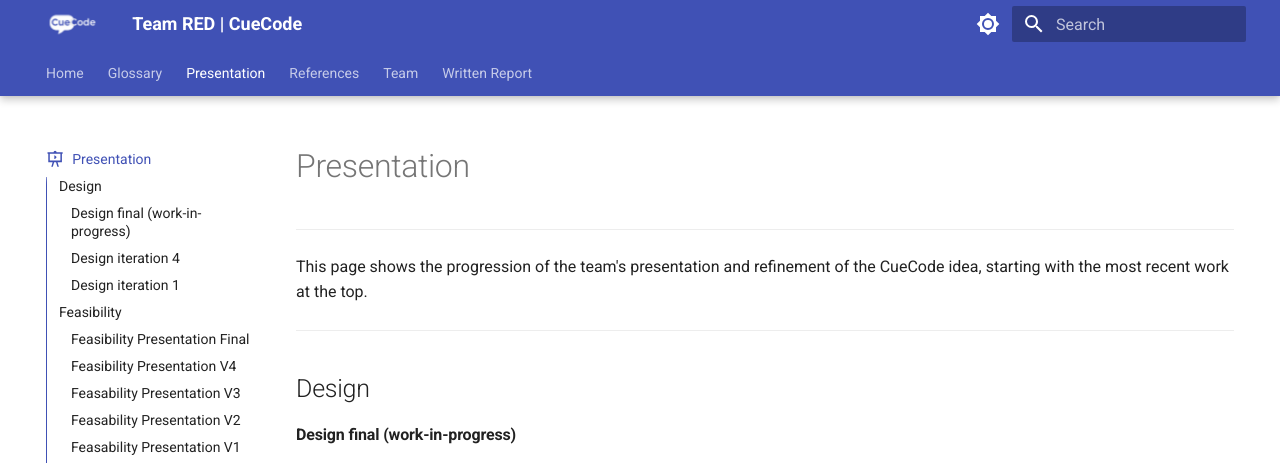
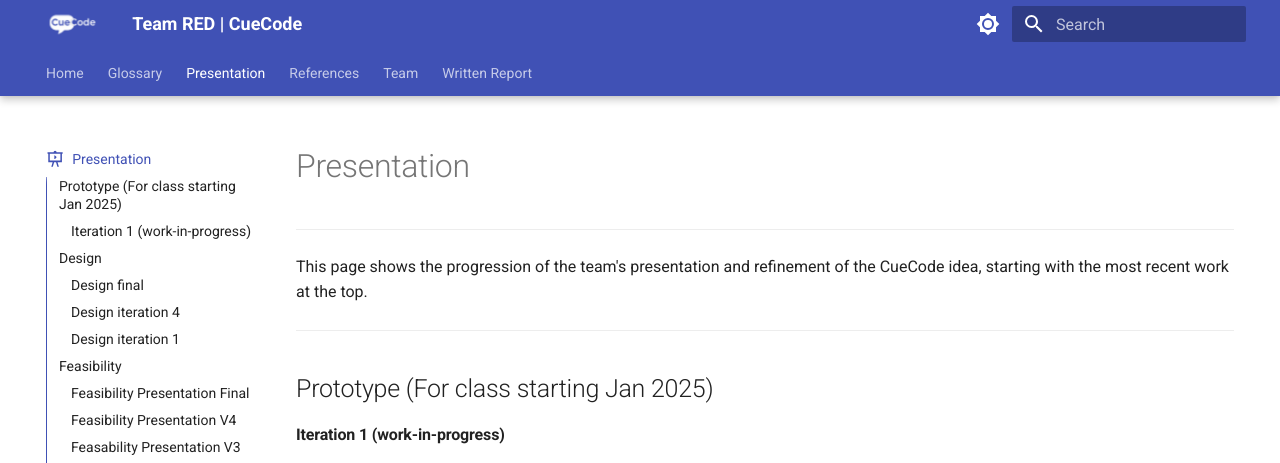
Before and after one commit to john-hix/cuecode-website, an MkDocs documentation site: the page built from docs/presentation.md, in a window 1280 px wide and 1400 px high. Shown: the top 463 px of the window. Built offline with MkDocs 1.6.1 and Material for MkDocs 9.7.7, drawn with Linux system fonts in a browser that asks for light colours; emoji names are drawn with the system emoji font; grey boxes are pictures that could not be loaded.

Commit message:
Add Prototype slide deck embed and Design Final PDF

```diff
--- a/docs/presentation.md
+++ b/docs/presentation.md
@@ -9,11 +9,20 @@
 
 ---
 
+## Prototype (For class starting Jan 2025)
+
+#### Iteration 1 (work-in-progress)
+
+<html markdown>
+<iframe src="https://docs.google.com/presentation/d/e/2PACX-1vSHErRNCOBIi7eDoi-iY06D4LJ-Mf5zLmZZ8vQO2oap3yJs7b-D9txYRi7pzO72m8qvk4nKg43mR3tZ/embed?start=false&loop=false&delayms=3000" frameborder="0" width="960" height="569" allowfullscreen="true" mozallowfullscreen="true" webkitallowfullscreen="true"></iframe>
+</html>
+
 ## Design
 
-#### Design final (work-in-progress)
+#### Design final
 <html markdown>
-<iframe src="https://docs.google.com/presentation/d/e/2PACX-1vR9E3VclyFyCWMX7x5O33q955h6JcL5uzN3zFpfhdytIPnL5a53VVCTkQDzrJMBFdEn6v1DVNl4Vco9/embed?start=false&loop=false&delayms=3000" frameborder="0" width="960" height="569" allowfullscreen="true" mozallowfullscreen="true" webkitallowfullscreen="true"></iframe>
+<html markdown>
+<iframe src="pdf/CueCode_Design_Final.pdf" frameborder="0" width="960" height="569" allowfullscreen="true" mozallowfullscreen="true" webkitallowfullscreen="true"></iframe>
 </html>
 
 #### Design iteration 4
```
Also changed, not shown: 1 other file.
